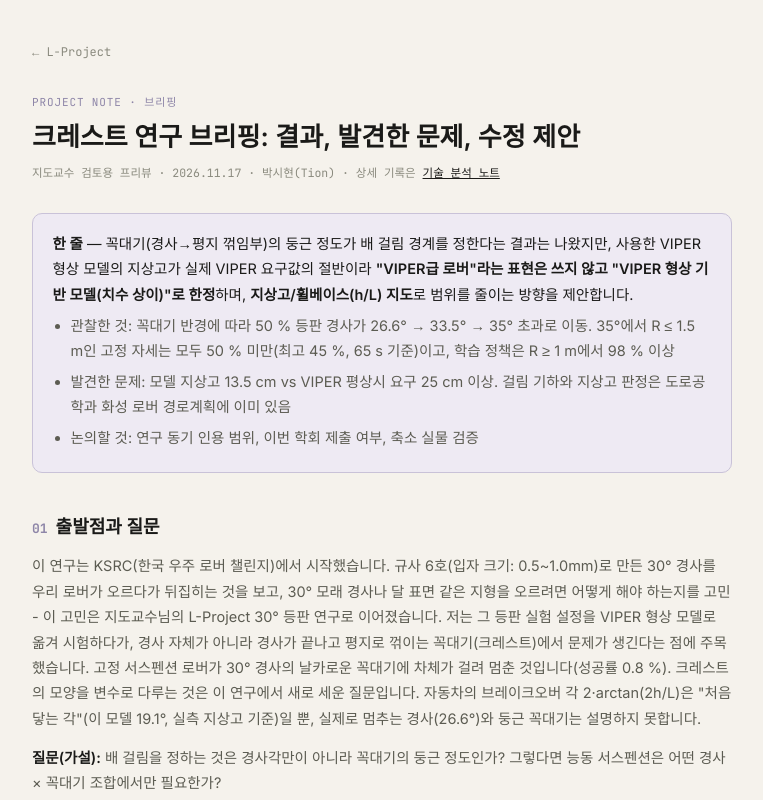
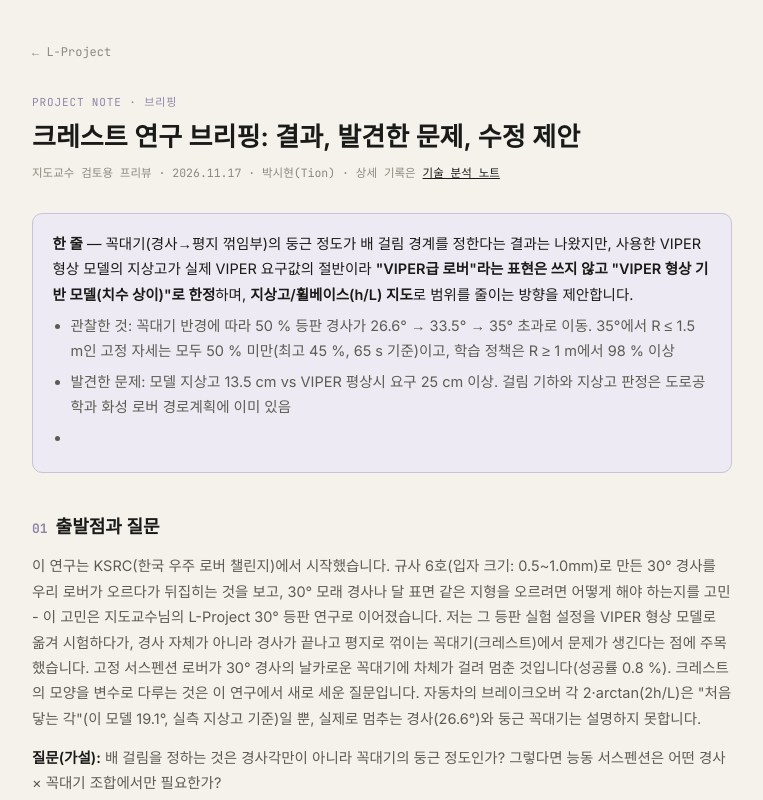
Before and after one commit to tion-source/tion-source.github.io, a plain HTML site: page crest-briefing.html in a window 1280 px wide. Shown: the top 800 px of the page, without its empty margins (258-1021 px from the left). Drawn offline with Linux system fonts and the light colour scheme.

Commit message:
edit crest-briefing.html (1 block) from page editor

```diff
--- a/crest-briefing.html
+++ b/crest-briefing.html
@@ -86,7 +86,7 @@
     <ul>
       <li>관찰한 것: 꼭대기 반경에 따라 50 % 등판 경사가 26.6° → 33.5° → 35° 초과로 이동. 35°에서 R ≤ 1.5 m인 고정 자세는 모두 50 % 미만(최고 45 %, 65 s 기준)이고, 학습 정책은 R ≥ 1 m에서 98 % 이상</li>
       <li>발견한 문제: 모델 지상고 13.5 cm vs VIPER 평상시 요구 25 cm 이상. 걸림 기하와 지상고 판정은 도로공학과 화성 로버 경로계획에 이미 있음</li>
-      <li>논의할 것: 연구 동기 인용 범위, 이번 학회 제출 여부, 축소 실물 검증</li>
+      <li><br></li>
     </ul>
   </div>
 
```
